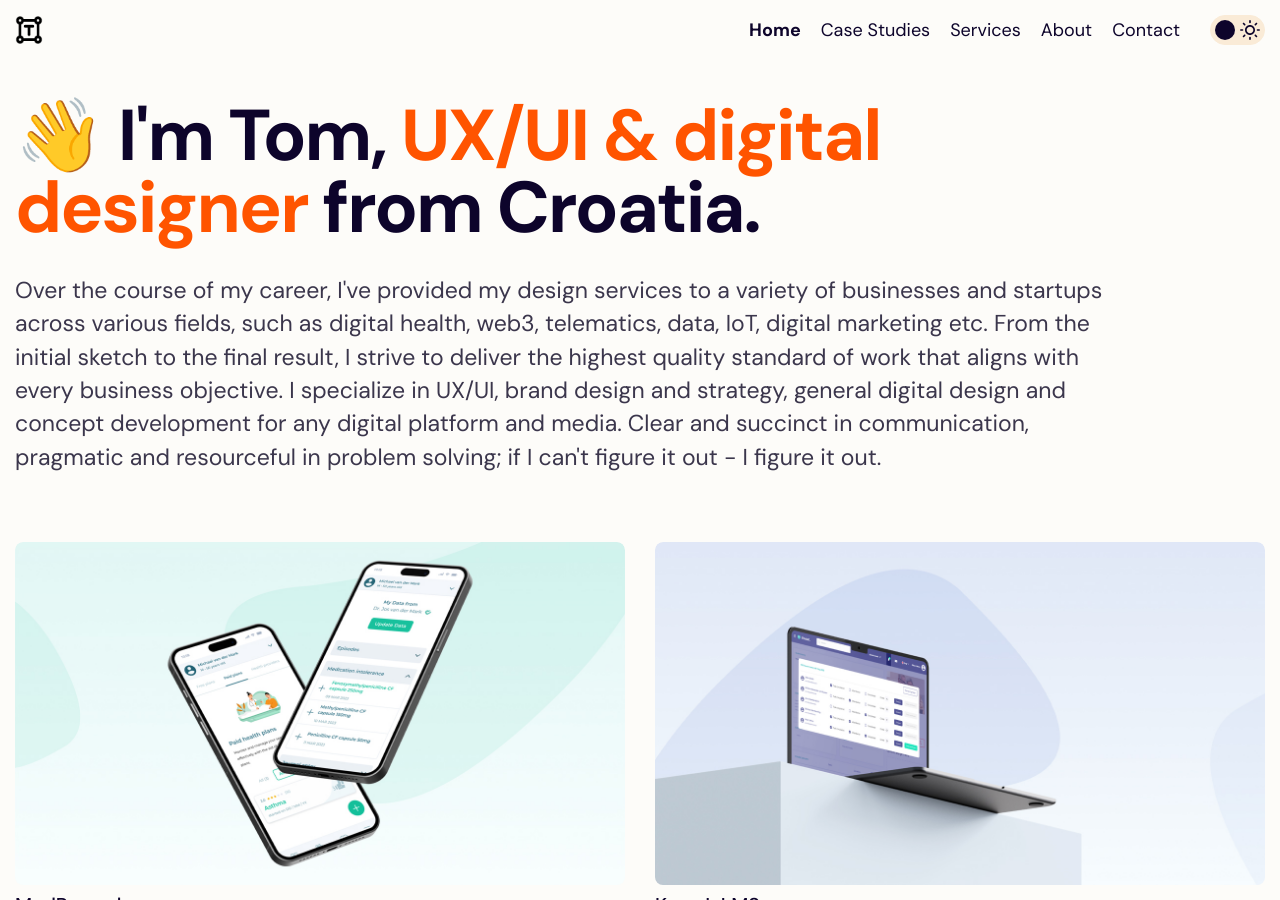
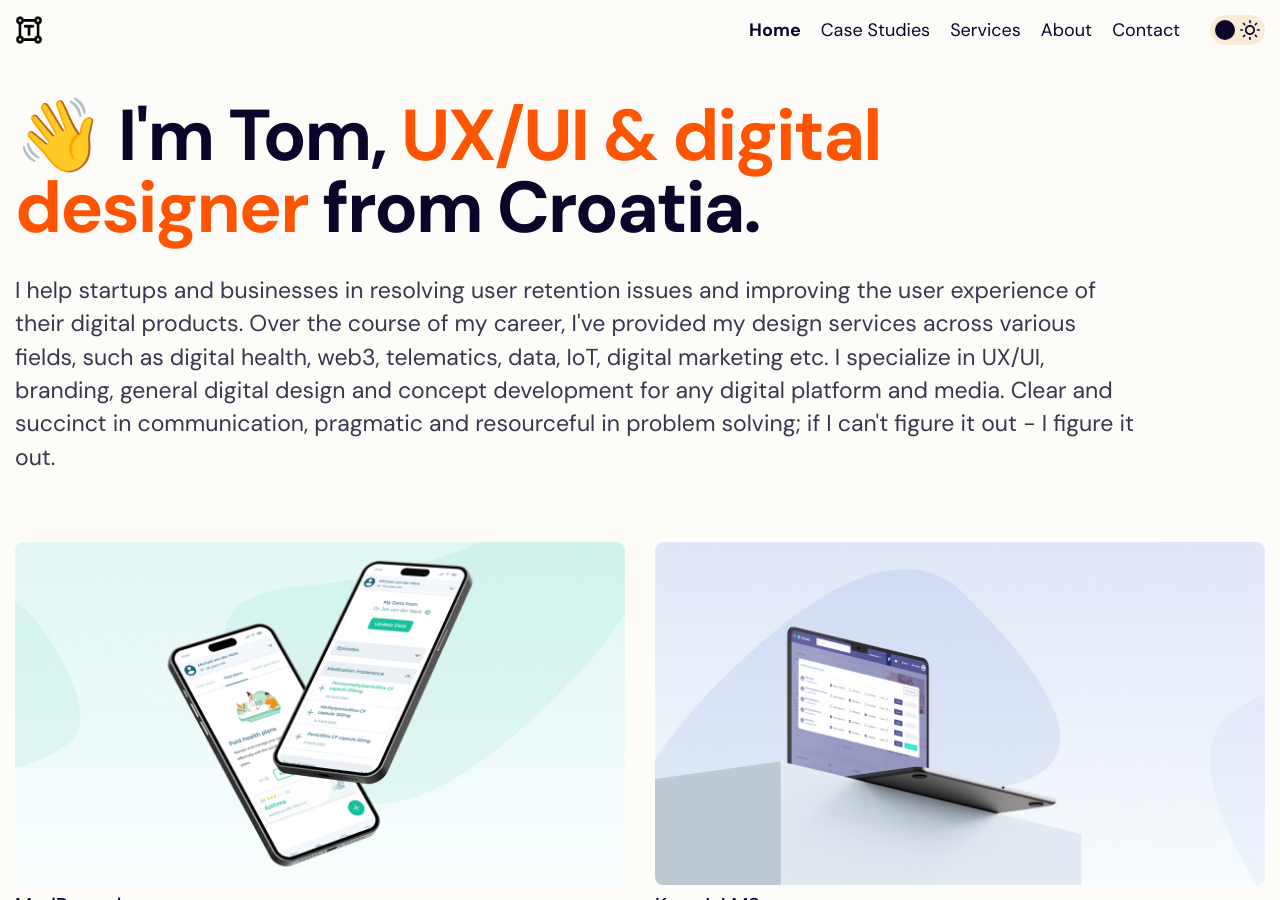
Before and after one commit to tmuxweb/tarheel, a Jekyll site: the page built from pages/home.md, in a window 1280 px wide and 900 px high. Built offline with Jekyll 4.4.1, drawn with Linux system fonts in a browser that asks for light colours.

Commit message:
home fix

```diff
--- a/pages/home.md
+++ b/pages/home.md
@@ -2,9 +2,9 @@
 layout: home
 permalink: "/"
 title: "👋 I'm Tom, <strong>UX/UI & digital designer</strong> from Croatia."
-description: "Over the course of my career, I've provided my design services to a variety of businesses and startups across various fields, such as digital health, web3, telematics, data, IoT, digital marketing etc. From the initial sketch to the final result, I strive to deliver the highest quality standard of work that aligns with every business objective. I specialize in UX/UI, brand design and strategy, general digital design and concept development for any digital platform and media. Clear and succinct in communication, pragmatic and resourceful in problem solving; if I can't figure it out - I figure it out."
-meta_description: "Tom Mavic - digital health product designer"
-meta_title: Tom Mavic - digital health product designer
+description: "I help startups and businesses in resolving user retention issues and improving the user experience of their digital products. Over the course of my career, I've provided my design services across various fields, such as digital health, web3, telematics, data, IoT, digital marketing etc. I specialize in UX/UI, branding, general digital design and concept development for any digital platform and media. Clear and succinct in communication, pragmatic and resourceful in problem solving; if I can't figure it out - I figure it out."
+meta_description: "Tomislav Mavrovic - digital designer"
+meta_title: Tomislav Mavrovic - digital designer
 subscribe: false
 
 projects:
```
